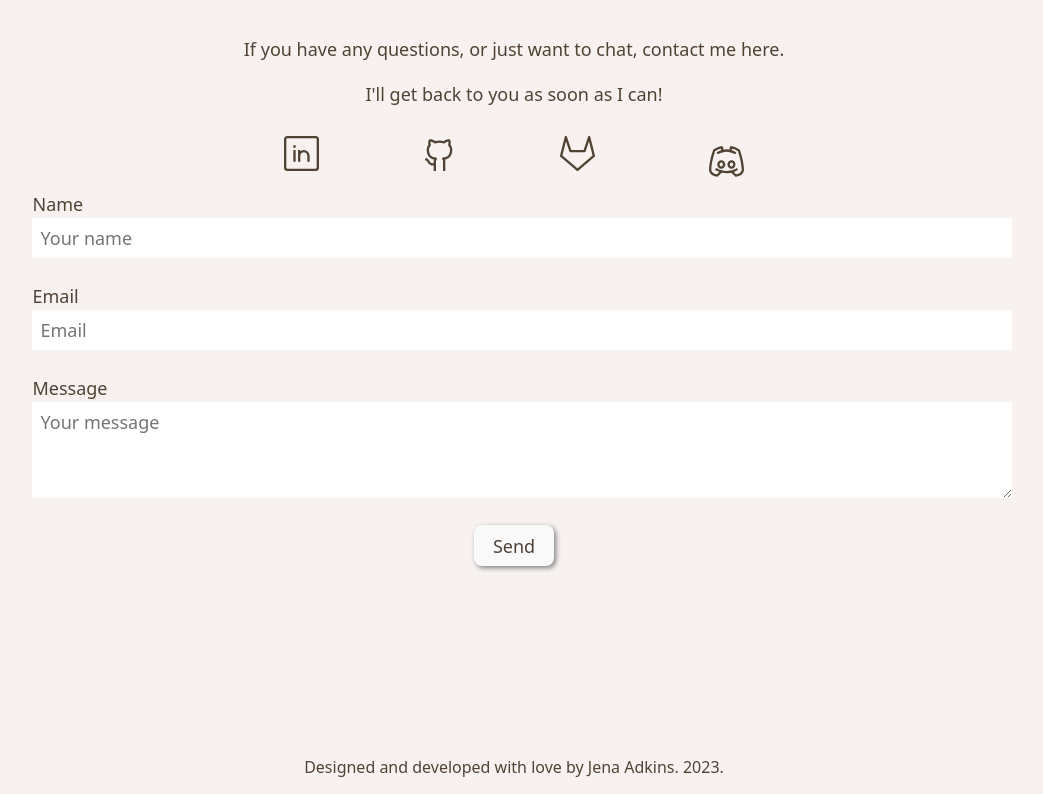
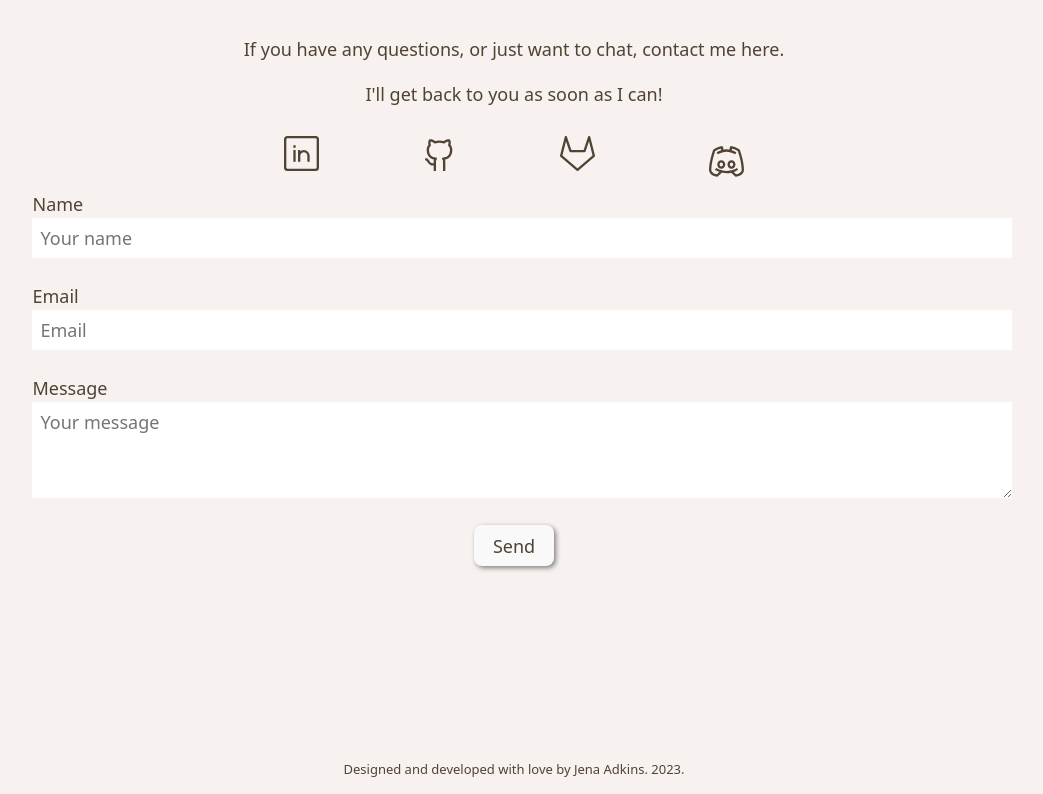
Before and after one commit to jenawen/me, a React (Vite) app: page / in a window 1280 px wide. Shown: the part 4848-5642 px from the top of the page, without its empty margins (126-1169 px from the left). Built offline with nearby package versions, Linux system fonts and the light colour scheme; a web font is replaced by a local one.

Commit message:
padding, text

```diff
--- a/src/components/ContactMe/index.css
+++ b/src/components/ContactMe/index.css
@@ -48,6 +48,7 @@
 
 .cm-form {
   padding-top: 20px;
+  padding-bottom: 20px;
   width: 90vw;
   display: flex;
   flex-direction: column;
--- a/src/components/ContactMe/index.tsx
+++ b/src/components/ContactMe/index.tsx
@@ -104,7 +104,7 @@ const ContactMe = (props: any) => {
         </div>{" "}
       </div>
       {pageType === "desktop" ? (
-        <div style={{ fontSize: "medium", paddingBottom: "15px" }}>
+        <div style={{ fontSize: "small", paddingBottom: "15px" }}>
           Designed and developed with love by Jena Adkins. 2023.
         </div>
       ) : null}
```
